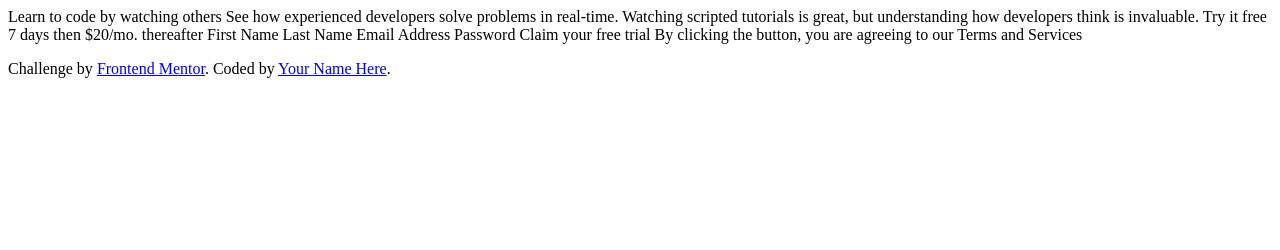
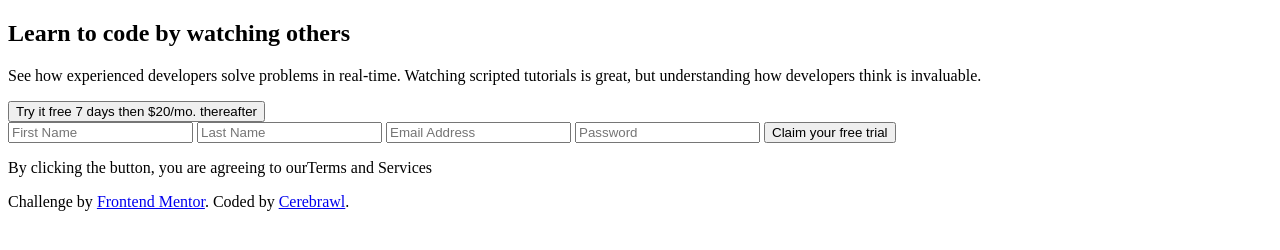
Before and after one commit to cerebrawlXIV/Challenge-4-Frontend-Mentor, a plain HTML site: page index.html in a window 1280 px wide. Drawn offline with Linux system fonts and the light colour scheme.

Commit message:
[html] skeleton setting up

```diff
--- a/index.html
+++ b/index.html
@@ -9,27 +9,28 @@
   <title>Frontend Mentor | Intro component with sign up form</title>
 </head>
 <body>
-
-  Learn to code by watching others
-
-  See how experienced developers solve problems in real-time. Watching scripted tutorials is great,
-  but understanding how developers think is invaluable.
-
-  Try it free 7 days then $20/mo. thereafter
-
-  First Name
-  Last Name
-  Email Address
-  Password
-
-  Claim your free trial
-
-  By clicking the button, you are agreeing to our Terms and Services
-
+  <section>
+    <div>
+      <h1>Learn to code by watching others</h1>
+      <p>See how experienced developers solve problems in real-time. Watching scripted tutorials is great,
+        but understanding how developers think is invaluable. </p>
+    </div>
+    <div>
+      <button>Try it free 7 days then $20/mo. thereafter</button>
+      <form>
+        <input type='text' placeholder="First Name"/>
+        <input type='text' placeholder="Last Name"/>
+        <input type='email' placeholder="Email Address"/>
+        <input type='password' placeholder="Password"/>
+        <button>Claim your free trial </button>
+        <p>By clicking the button, you are agreeing to our<a>Terms and Services</a></p>
+      </form>
+    </div>
+  </section>
   <footer>
     <p class="attribution">
       Challenge by <a href="https://www.frontendmentor.io?ref=challenge" target="_blank">Frontend Mentor</a>.
-      Coded by <a href="#">Your Name Here</a>.
+      Coded by <a href="#">Cerebrawl</a>.
     </p>
   </footer>
 </body>
```
